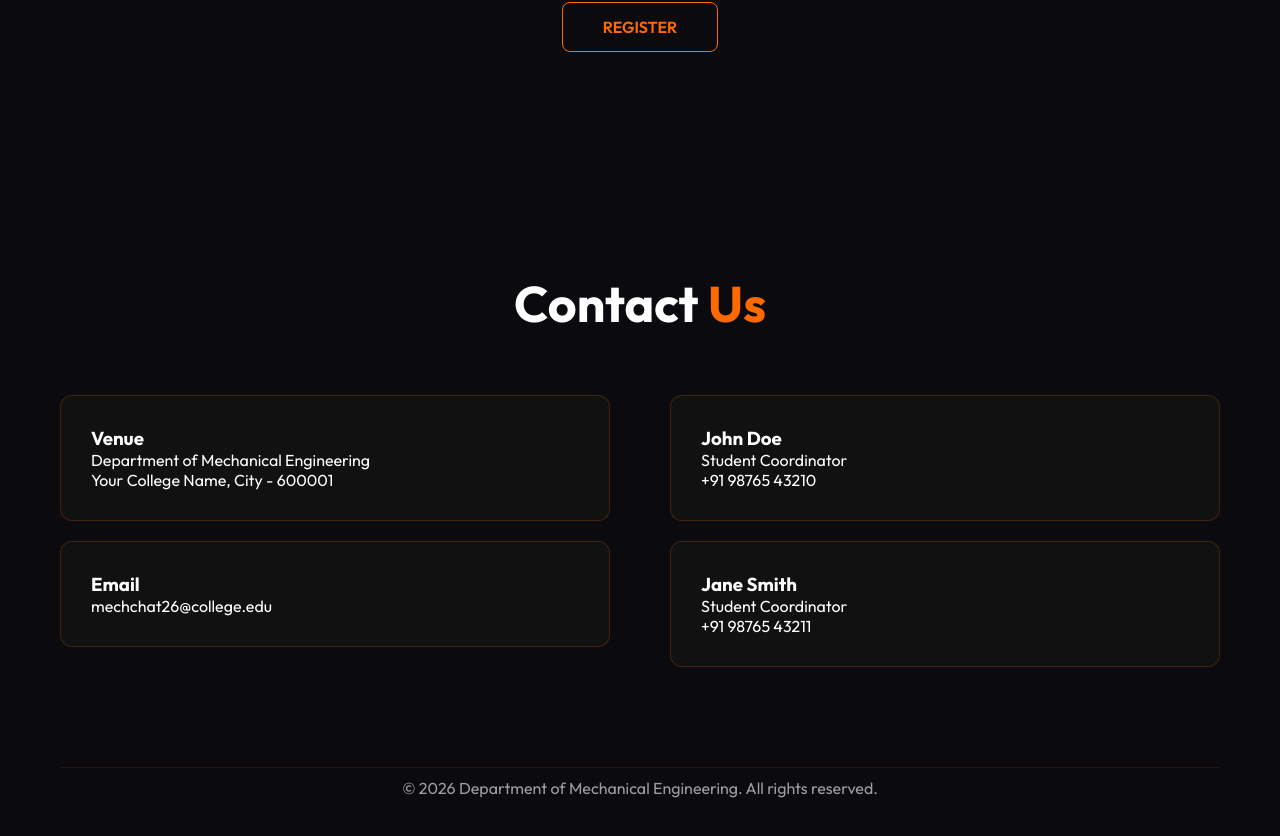
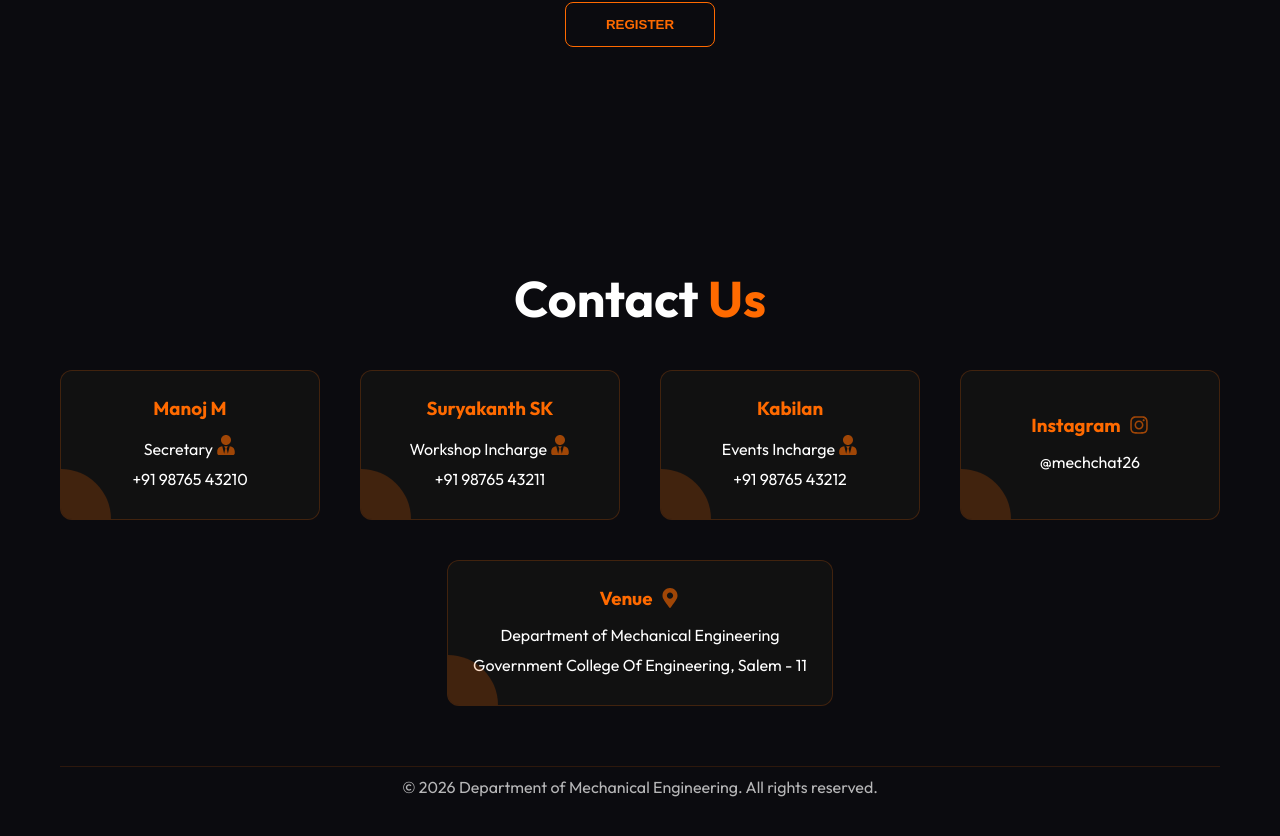
Before and after one commit to gajaendrran/Mech-chat, a React (Vite) app in the folder client/: page / in a window 1280 px wide. Shown: the part 2872-3708 px from the top of the page. Built offline with nearby package versions, Linux system fonts and the light colour scheme.

Commit message:
Contact Section altered

```diff
--- a/client/src/components/Contact.jsx
+++ b/client/src/components/Contact.jsx
@@ -1,39 +1,66 @@
 import React from "react";
 import '../style/contact.css';
+import { FaUserTie, FaMapMarkerAlt, FaInstagram } from "react-icons/fa";
+
 export default function Contact() {
   return (
     <section id="contact" className="section">
       <h2>Contact <span>Us</span></h2>
 
-      <div className="contact-container">
-        <div>
+      {/* First Row: Student Coordinators */}
+      <div className="contact-container first-row">
+        <a href="tel:+919876543210" className="contact-link">
           <div className="contact-box">
-            <h3>Venue</h3>
-            <p>Department of Mechanical Engineering</p>
-            <p>Your College Name, City - 600001</p>
-          </div>
-
-          <div className="contact-box" style={{ marginTop: "20px" }}>
-            <h3>Email</h3>
-            <p>mechchat26@college.edu</p>
-          </div>
-        </div>
-
-        <div>
-          <div className="contact-box">
-            <h3>John Doe</h3>
-            <p>Student Coordinator</p>
+            <h3>Manoj M</h3>
+            <p>Secretary <FaUserTie className="contact-icon" /></p>
             <p>+91 98765 43210</p>
           </div>
+        </a>
 
-          <div className="contact-box" style={{ marginTop: "20px" }}>
-            <h3>Jane Smith</h3>
-            <p>Student Coordinator</p>
+        <a href="tel:+919876543211" className="contact-link">
+          <div className="contact-box">
+            <h3>Suryakanth SK</h3>
+            <p>Workshop Incharge <FaUserTie className="contact-icon" /></p>
             <p>+91 98765 43211</p>
           </div>
-        </div>
+        </a>
+
+        <a href="tel:+919876543212" className="contact-link">
+          <div className="contact-box">
+            <h3>Kabilan</h3>
+            <p>Events Incharge <FaUserTie className="contact-icon" /></p>
+            <p>+91 98765 43212</p>
+          </div>
+        </a>
+
+        <a
+          href="https://instagram.com/mechchat26"
+          target="_blank"
+          rel="noreferrer"
+          className="contact-link"
+        >
+          <div className="contact-box">
+            <h3>Instagram <FaInstagram className="contact-icon" /></h3>
+            <p>@mechchat26</p>
+          </div>
+        </a>
       </div>
 
+      {/* Second Row: Venue & Instagram */}
+      <div className="contact-container second-row">
+        <a
+          href="https://www.google.com/maps/place/Government+College+Of+Engineering,+Salem"
+          target="_blank"
+          rel="noreferrer"
+          className="contact-link"
+        >
+          <div className="contact-box">
+            <h3>Venue <FaMapMarkerAlt className="contact-icon" /></h3>
+            <p>Department of Mechanical Engineering</p>
+            <p>Government College Of Engineering, Salem - 11</p>
+          </div>
+        </a>
+      </div>
       <div className="footer">
         © 2026 Department of Mechanical Engineering. All rights reserved.
       </div>
--- a/client/src/components/Event.jsx
+++ b/client/src/components/Event.jsx
@@ -14,10 +14,12 @@ import {
   FaLaughSquint
 } from "react-icons/fa";
 import "../style/event.css";
+import '../style/confirmDialogue.css';
 
 export default function EventsSection() {
   const [activeTech, setActiveTech] = useState(null);
   const [activeNonTech, setActiveNonTech] = useState(null);
+  const [showModal, setShowModal] = useState(false);
 
   const techEvents = [
     {
@@ -101,7 +103,6 @@ export default function EventsSection() {
 
   const renderCard = (event, index, active, toggleFn) => {
     const Icon = event.icon;
-
     return (
       <div
         key={index}
@@ -114,20 +115,29 @@ export default function EventsSection() {
               <Icon />
             </div>
           </div>
-          <FaChevronDown
-            className={`arrow ${active === index ? "rotate" : ""}`}
-          />
+          <FaChevronDown className={`arrow ${active === index ? "rotate" : ""}`} />
         </div>
         <h4>{event.title}</h4>
         <p className="short-text">{event.short}</p>
-
         <div className={`expand-content ${active === index ? "show" : ""}`}>
-          <hr></hr>
+          <hr />
           <p>{event.full}</p>
         </div>
       </div>
     );
   };
+
+  const handleRegisterClick = () => {
+    setShowModal(true); // open modal
+  };
+
+  const handleConfirm = () => {
+    // Navigate to Google Form on confirm
+    window.open("https://docs.google.com/forms/d/e/1FAIpQLScSUa5K1TCu3-GieMW2McYwZP1rLcObHKgm0Xy81uZ9PdCbqQ/viewform?usp=publish-editor", "_blank");
+    setShowModal(false);
+  };
+
+  const handleCancel = () => setShowModal(false);
 
   return (
     <section className="events" id="events">
@@ -151,9 +161,31 @@ export default function EventsSection() {
           renderCard(event, index, activeNonTech, toggleNonTech)
         )}
       </div>
-      <div  id="btn">
-        <a href="#" className="btn btn-outline">REGISTER</a>
+
+      <div id="btn">
+        <button className="btn btn-outline" onClick={handleRegisterClick}>
+          REGISTER
+        </button>
       </div>
+
+      {/* Modal */}
+      {showModal && (
+        <div className="modal-overlay">
+          <div className="modal">
+            <h3>Rules & Regulations</h3>
+            <ul>
+              <li>All participants must carry their valid College ID Card for entry and verification purposes.</li>
+              <li>Participants are advised to keep their payment Transaction ID safely for registration confirmation and future reference.</li>
+              <li>Workshop participants will be provided with complimentary accommodation and lunch as part of the symposium hospitality.</li>
+              <li>Enjoy a comfortable stay and lunch arrangements during your workshop participation at MEKCHAT 26.0.</li>
+            </ul>
+            <div className="modal-buttons">
+              <button className="btn btn-outline" onClick={handleCancel}>Cancel</button>
+              <button className="btn btn-primary" onClick={handleConfirm}>Confirm & Proceed</button>
+            </div>
+          </div>
+        </div>
+      )}
     </section>
   );
 }
--- /dev/null
+++ b/client/src/style/confirmDialogue.css
@@ -0,0 +1,59 @@
+.modal-overlay {
+  position: fixed;
+  top: 0;
+  left: 0;
+  width: 100%;
+  height: 100%;
+  background: rgba(0,0,0,0.8);
+  display: flex;
+  justify-content: center;
+  align-items: center;
+  z-index: 1000;
+}
+
+.modal {
+  background:rgba(0,0,0,0.9);
+  padding: 30px;
+  max-width: 500px;
+  width: 90%;
+  border-radius: 8px;
+  text-align: left;
+  box-shadow: 0px 0px 30px #ff6a00;
+}
+
+.modal h3 {
+  margin-bottom: 15px;
+  color:rgb(209, 87, 34);
+}
+
+.modal ul {
+  padding-left: 0;           /* remove default padding */
+  margin-bottom: 20px;
+  color: white;
+  list-style: none;          /* remove bullets */
+}
+
+.modal ul li {
+  position: relative;
+  padding-left: 25px;        /* space for the arrow */
+  margin-bottom: 10px;       /* optional spacing */
+}
+
+.modal ul li::before {
+  content: '> ';
+  position: absolute;
+  left: 0;
+  color: #ff6a00;
+  font-weight: bolder;
+}
+
+.modal-buttons {
+  display: flex;
+  justify-content: center;
+  gap: 10px;
+}
+
+.modal-buttons .btn {
+  padding: 8px 15px;
+  cursor: pointer;
+}
--- a/client/src/style/contact.css
+++ b/client/src/style/contact.css
@@ -1,24 +1,145 @@
-/* ===== Contact ===== */
+/* ===== Contact Section ===== */
 .contact-container {
-  display: grid;
-  grid-template-columns: 1fr 1fr;
-  gap: 60px;
-  margin-top: 60px;
+  gap: 40px;
+  margin-top: 40px;
   text-align: left;
 }
 
+/* ===== First Row: Student Coordinators ===== */
+.first-row {
+  display: grid;
+  grid-template-columns: repeat(4, 1fr); /* 4 columns */
+  gap: 40px;
+  align-items: stretch; /* ensures all boxes have equal height */
+}
+
+/* ===== Second Row: Venue & Instagram ===== */
+.second-row {
+  display: flex;
+  gap: 40px;
+  align-items: stretch;        /* boxes same height */
+  justify-content: center;     /* center horizontally */
+  flex-wrap: wrap;             /* wrap on small screens */
+}
+
+/* ===== Contact Box Styling ===== */
 .contact-box {
   background: #111;
-  padding: 30px;
+  padding: 25px;
   border-radius: 12px;
   border: 1px solid rgba(255,106,0,0.2);
+  text-align: center;
+  height: 100%;               /* fill parent grid/flex height */
+  display: flex;
+  flex-direction: column;
+  justify-content: center;
+  transition: transform 0.3s ease;
 }
 
+.contact-box h3 {
+  margin-bottom: 10px;
+  color: #ff6a00;
+  display: flex;
+  align-items: center;
+  justify-content: center;
+  gap: 8px; /* space between text and icon */
+}
+
+.contact-box p {
+  margin: 5px 0;
+}
+
+.contact-box a {
+  color: #ff6a00;
+  text-decoration: none;
+}
+
+.contact-box a:hover {
+  text-decoration: underline;
+}
+
+/* ===== Footer ===== */
 .footer {
   padding: 10px;
   text-align: center;
   border-top: 1px solid rgba(255,106,0,0.2);
-  margin-top: 100px;
+  margin-top: 60px;
+  bottom: 0px;
+  opacity: 0.7;
+}
+
+/* ===== Clickable Box Links ===== */
+.contact-link {
+  text-decoration: none; /* remove underline */
+  color: inherit;        /* inherit text color */
+  display: block;        /* so entire box is clickable */
+}
+
+.contact-link:hover .contact-box {
+  transform: scale(1.03);
+  cursor: pointer;
+  border: 1px solid #ff6a00;
+}
+.contact-link:hover .contact-box::after{
   opacity: 0.6;
-  height: 20px;
 }
+.contact-link:hover .contact-icon{
+  opacity: 0.9;
+}
+
+/* ===== Icons inside contact boxes ===== */
+.contact-icon {
+  font-size: 20px;
+  color: #ff6a00;
+  opacity: 0.6;
+}
+
+/* ===== Responsive Adjustments ===== */
+@media (max-width: 1024px) {
+  .first-row {
+    grid-template-columns: repeat(2, 1fr); /* 2 columns on tablets */
+  }
+
+  .second-row {
+    flex-direction: column; /* stack vertically on smaller screens */
+    align-items: center;
+  }
+}
+
+@media (max-width: 600px) {
+  .first-row {
+    grid-template-columns: 1fr; /* single column on mobile */
+  }
+  .contact-box {
+    width: 100%;
+  }
+}
+
+
+.contact-box {
+  position: relative; /* for pseudo-element positioning */
+  background: #111;
+  padding: 25px;
+  border-radius: 12px;
+  border: 1px solid rgba(255,106,0,0.2);
+  text-align: center;
+  height: 100%;
+  display: flex;
+  flex-direction: column;
+  justify-content: center;
+  overflow: hidden; /* ensures the arc doesn't overflow */
+}
+
+/* Bottom-left decorative arc */
+.contact-box::after {
+  content: '';
+  position: absolute;
+  bottom: 0;
+  left: 0;
+  width: 50px;       /* horizontal size of the arc */
+  height: 50px;      /* vertical size of the arc */
+  background: #ff6a00;
+  border-radius: 0 100% 0 0; /* quarter-circle shape */
+  opacity: 0.2;      /* subtle effect */
+  z-index: 0;        /* behind content */
+}
--- a/client/src/style/home.css
+++ b/client/src/style/home.css
@@ -152,6 +152,6 @@
   }
 
   .btn {
-    width: 100%;
+    width: 90%;
   }
 }
--- a/client/src/style/main.css
+++ b/client/src/style/main.css
@@ -61,7 +61,7 @@ html {
 
 /* ===== Section Titles ===== */
 .section {
-  padding: 120px 60px;
+  padding: 120px 60px 10px;
   text-align: center;
 }
 
@@ -82,4 +82,7 @@ html {
   .section h2 {
     font-size: 32px;
   }
+  .section{
+    padding:  20px 10px;
+  }
 }
```
